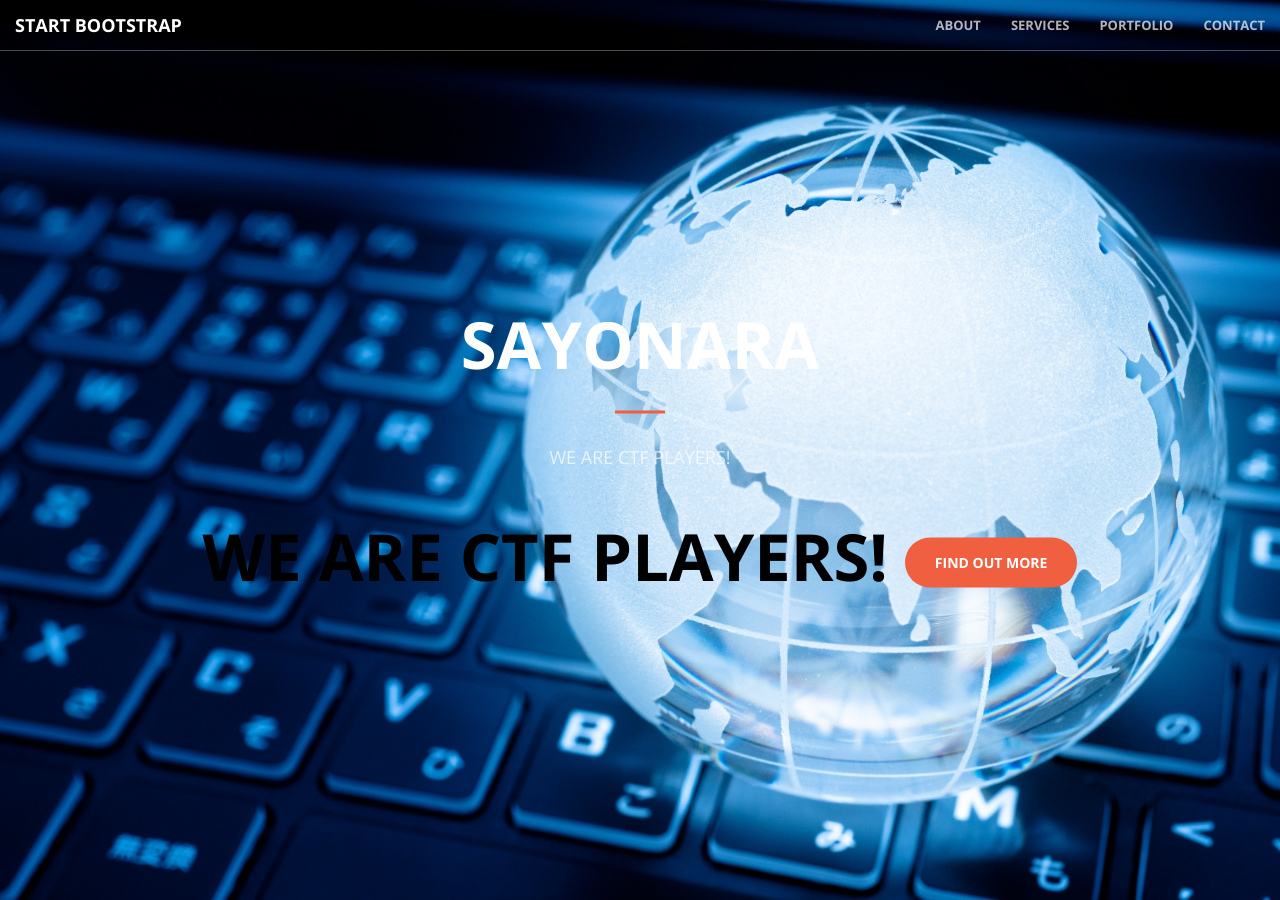
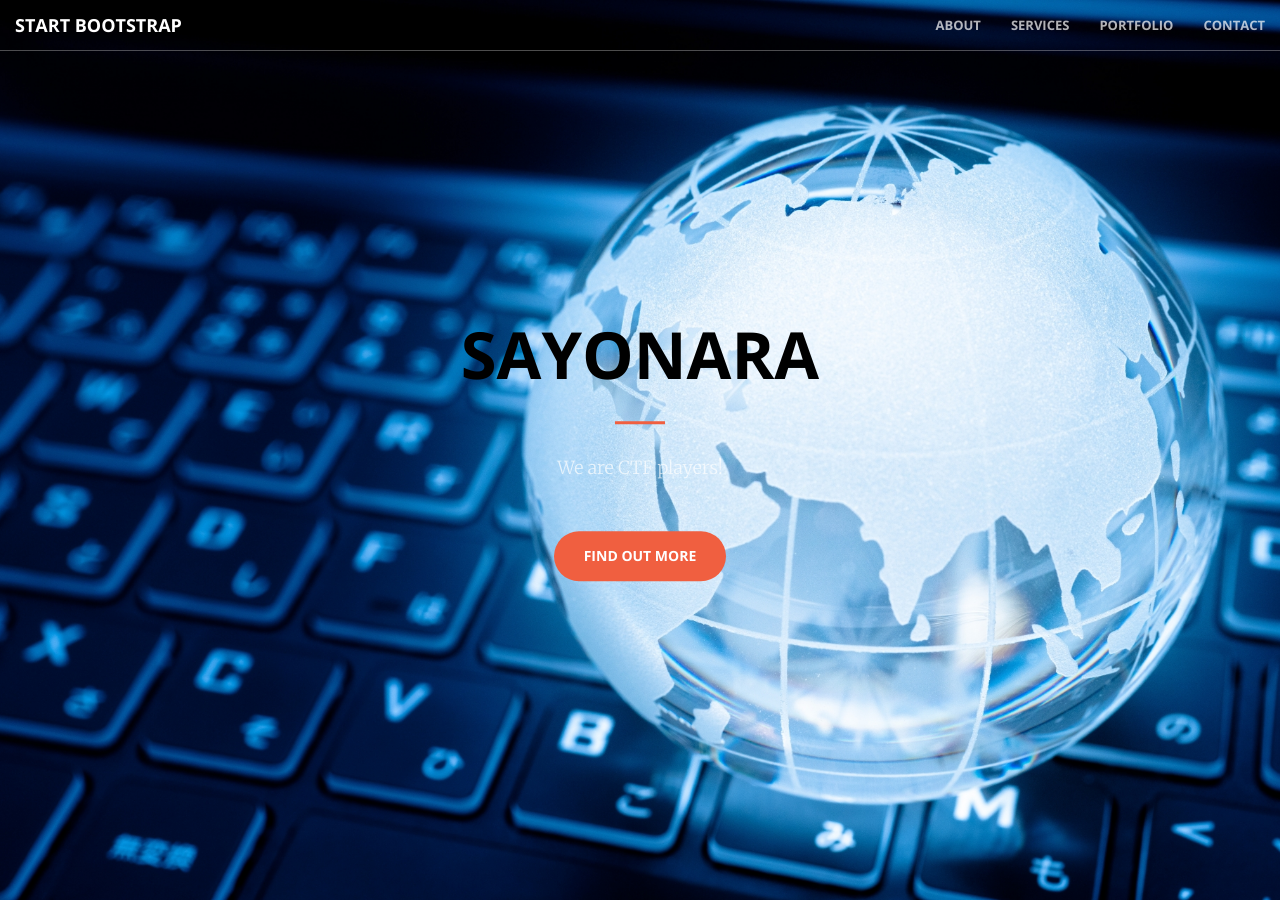
Before and after one commit to azunyan115/Sayonara.github.io, a Jekyll site: the page built from index.html, in a window 1280 px wide and 900 px high. Built offline with Jekyll 4.4.1, drawn with Linux system fonts in a browser that asks for light colours.

Commit message:
Update header.html

```diff
--- a/_includes/header.html
+++ b/_includes/header.html
@@ -1,11 +1,9 @@
 <header>
     <div class="header-content">
         <div class="header-content-inner">
-           <h1>SAYONARA</h1>
-            <h1 color="black">
+           <font color="black"><h1>SAYONARA</h1></font>
             <hr>
-            <p color="black">We are CTF players!</p>
-                <font color="black">We are CTF players!</font>
+            <font color="black"><p>We are CTF players!</p></font>
             <a href="#about" class="btn btn-primary btn-xl page-scroll">Find Out More</a>
         </div>
     </div>
```
